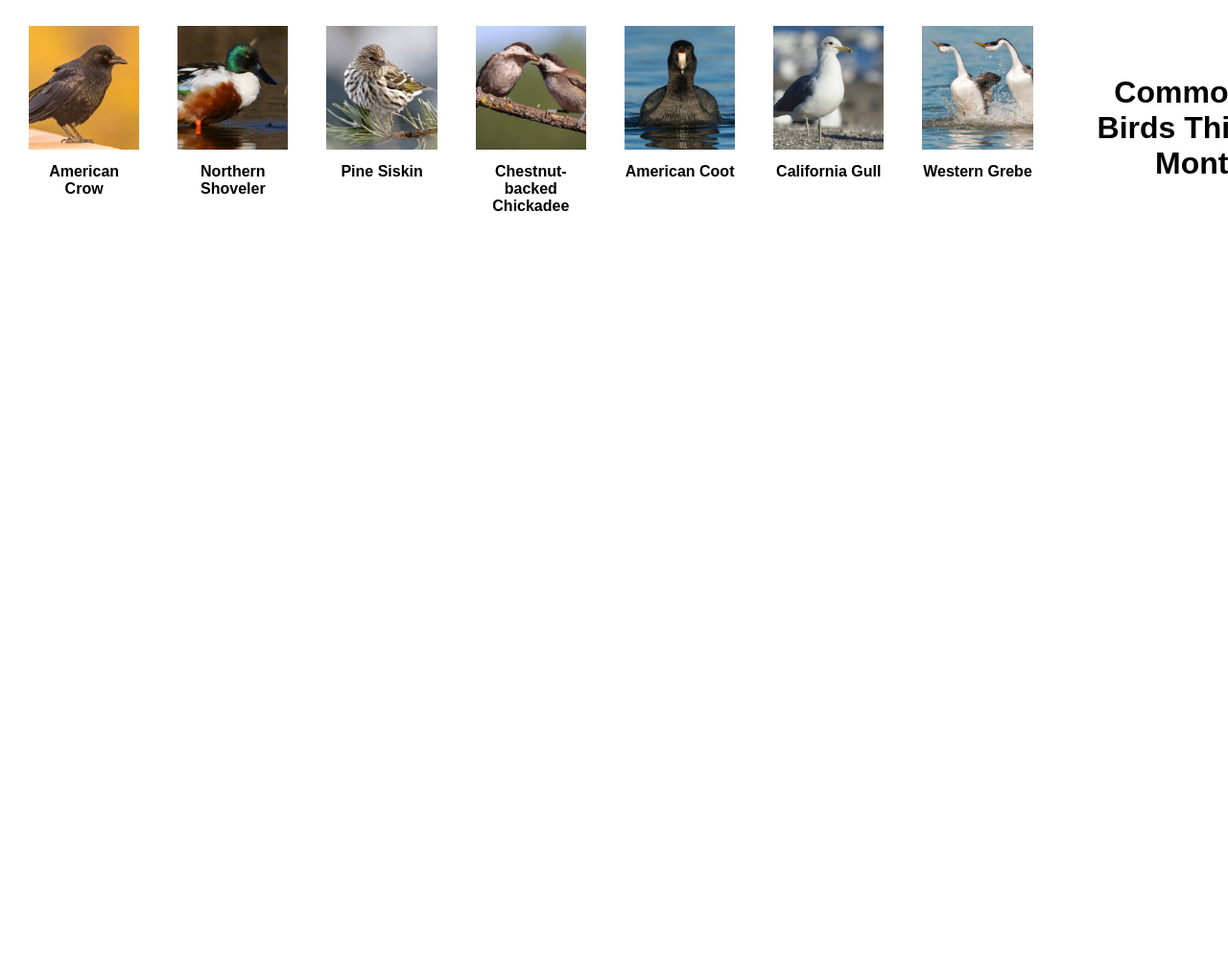
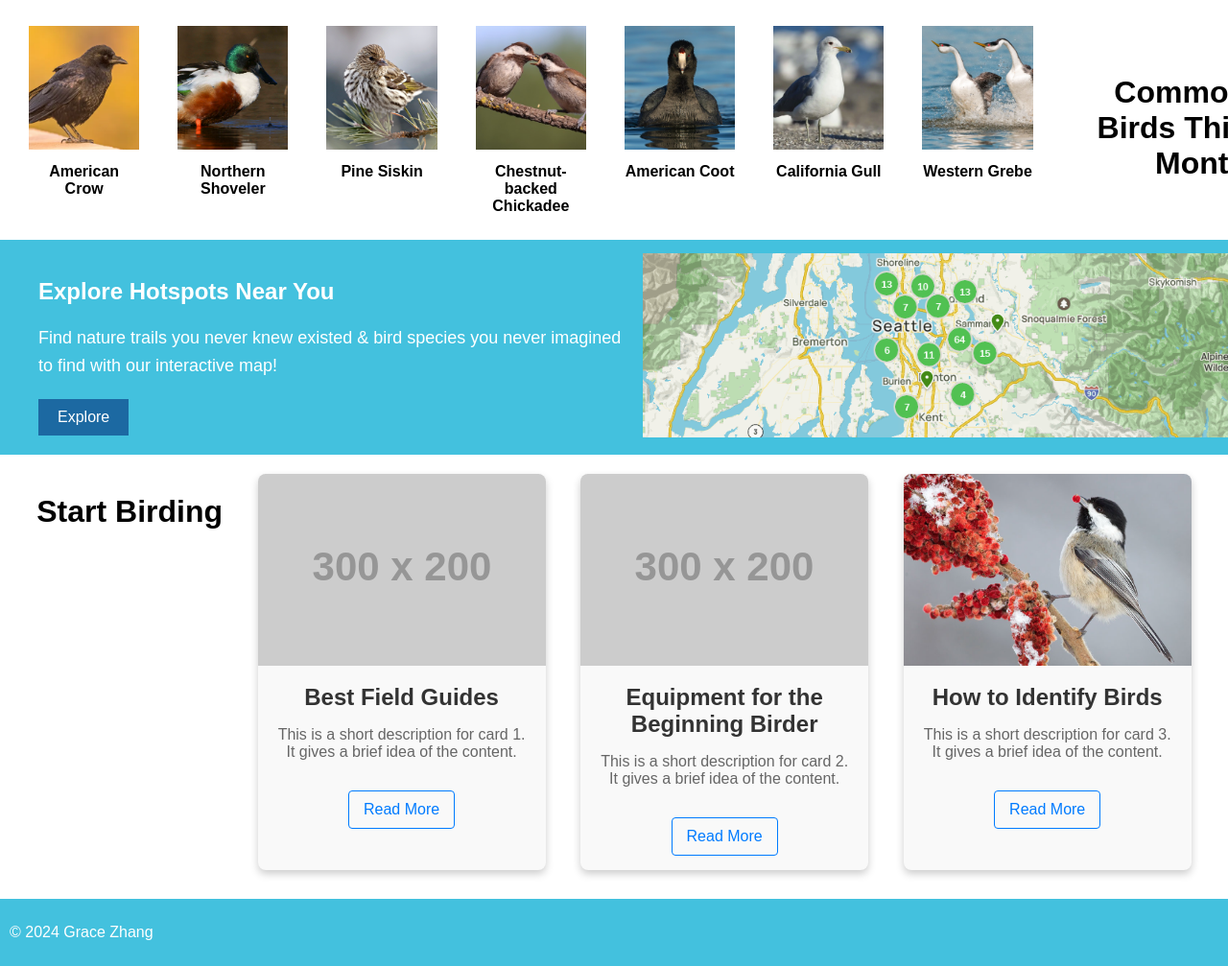
Before and after one commit to s-grzhang/bird-forecast, a plain HTML site: page index.html in a window 1280 px wide. Shown: the part 1425-2432 px from the top of the page at 96% size. Before the commit the page ends 1675 px from the top, so only its background shows below. Drawn offline with Linux system fonts and the light colour scheme; placeholder pictures from the web are drawn by us.

Commit message:
Create Hotspots, Birding, & footer sections of Home page

```diff
--- a/index.html
+++ b/index.html
@@ -99,4 +99,48 @@
     <h1>Common Birds This Month</h1>
   </div>
 </div>
+<div class="maps">
+
+  <!-- Text Section on the Left -->
+  <div class="text-section-maps">
+      <h2>Explore Hotspots Near You</h2>
+      <p>Find nature trails you never knew existed & bird species you never imagined to find with our interactive map!</p>
+      <a href="#" class="learn-more-button">Explore</a>
+  </div>
+
+  <!-- Image Section on the Right -->
+  <div class="image-section-maps">
+      <img src="maps.png" alt="Map">
+  </div>
+</div>
+<div class = "birding">
+  <div class="text-section-birding">
+    <h1>Start Birding</h1>
+  </div>
+  <div class="card-blog">
+    <img src="https://via.placeholder.com/300x200" alt="Card 1 Image">
+    <h3>Best Field Guides</h3>
+    <p>This is a short description for card 1. It gives a brief idea of the content.</p>
+    <a href="#">Read More</a>
+</div>
+
+<!-- Card 2 -->
+<div class="card-blog">
+    <img src="https://via.placeholder.com/300x200" alt="Card 2 Image">
+    <h3>Equipment for the Beginning Birder</h3>
+    <p>This is a short description for card 2. It gives a brief idea of the content.</p>
+    <a href="#">Read More</a>
+</div>
+
+<!-- Card 3 -->
+<div class="card-blog">
+    <img src="chickadee ID.png" alt="Black-capped Chickadee">
+    <h3>How to Identify Birds</h3>
+    <p>This is a short description for card 3. It gives a brief idea of the content.</p>
+    <a href="#">Read More</a>
+</div>
+</div>
 </body>
+<footer>
+  <p>&copy; 2024 Grace Zhang</p>
+</footer>
--- a/style.css
+++ b/style.css
@@ -273,3 +273,123 @@ body {
       justify-content: center;
       text-align: right;
     }
+
+    .maps {
+      display: flex;
+      align-items: center;
+      justify-content: center;
+      /*padding: 40px;*/
+      background-color: #43c1de; /* Dark blue background */
+      color: white;
+      padding-left: 20px;
+  }
+
+  /* Text section styling */
+  .text-section-maps {
+      flex: 1;
+      padding: 20px;
+  }
+
+  /* Heading styling */
+  .text-sectio-maps h2 {
+      font-size: 32px;
+      margin-bottom: 20px;
+  }
+
+  /* Paragraph styling */
+  .text-section-maps p {
+      font-size: 18px;
+      line-height: 1.6;
+      margin-bottom: 20px;
+  }
+
+  /* Button styling */
+  .learn-more-button-maps {
+      display: inline-block;
+      padding: 10px 20px;
+      background-color: #1c69a2; /* Slightly lighter blue */
+      color: white;
+      text-decoration: none;
+      font-size: 16px;
+      transition: background-color 0.3s;
+  }
+
+  .learn-more-button-maps:hover {
+    background-color: #0a2a47;
+}
+
+  /* Image section styling */
+  .image-section-maps {
+      flex: 1;
+      text-align: right;
+  }
+
+  /* Image styling */
+  .image-section-maps img {
+      max-width: 100%;
+      height: 100%;
+  }
+  .birding {
+    display: flex;
+    justify-content: space-around;
+    padding: 20px;
+}
+        /* Style each card */
+        .card-blog {
+          background-color: #f9f9f9;
+          width: 300px;
+          border-radius: 8px;
+          box-shadow: 0 4px 8px rgba(0, 0, 0, 0.2);
+          text-align: center;
+          overflow: hidden;
+      }
+
+      /* Style the image on top */
+      .card-blog img {
+          width: 100%;
+          height: 200px;
+          object-fit: cover;
+      }
+
+      /* Style for the title */
+      .card-blog h3 {
+          font-size: 1.5em;
+          margin: 15px 0 10px;
+          color: #333;
+      }
+
+      /* Style for the blurb */
+      .card-blog p {
+          padding: 0 15px;
+          color: #666;
+          font-size: 1em;
+      }
+
+      /* Style for the Read More link */
+      .card-blog a {
+          display: inline-block;
+          margin: 15px 0;
+          padding: 10px 15px;
+          color: #007BFF;
+          text-decoration: none;
+          border: 1px solid #007BFF;
+          border-radius: 4px;
+          transition: background-color 0.3s, color 0.3s;
+      }
+
+      /* Hover effect for Read More link */
+      .card-blog a:hover {
+          background-color: #007BFF;
+          color: white;
+      }
+
+  .birding h1 {
+    text-align: center;
+  }
+
+  footer {
+    margin-top: 10px;
+    padding: 10px;
+    background-color: #43c1de;
+    color: white;
+  }
```
Also changed, not shown: Map.png (added), chickadee ID.png (added), maps.png (added).
